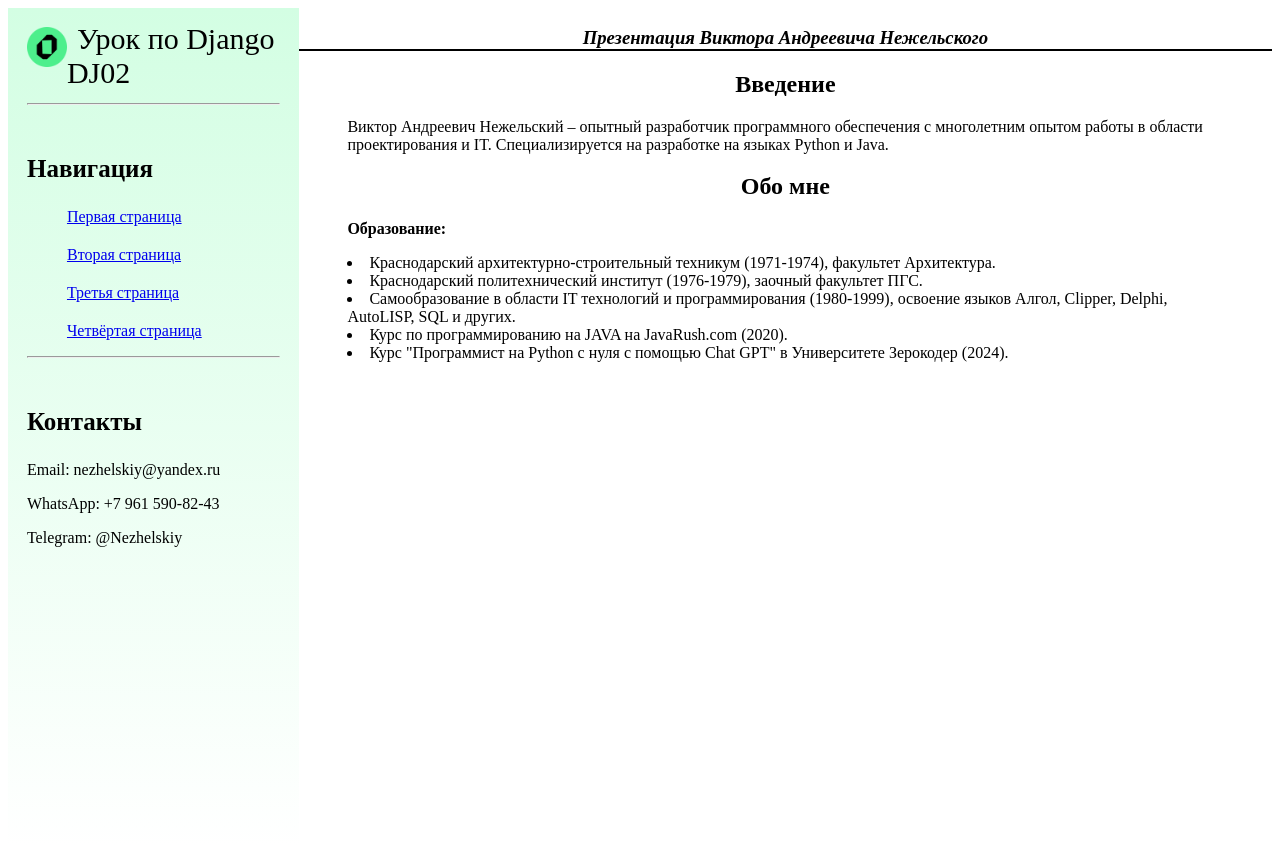
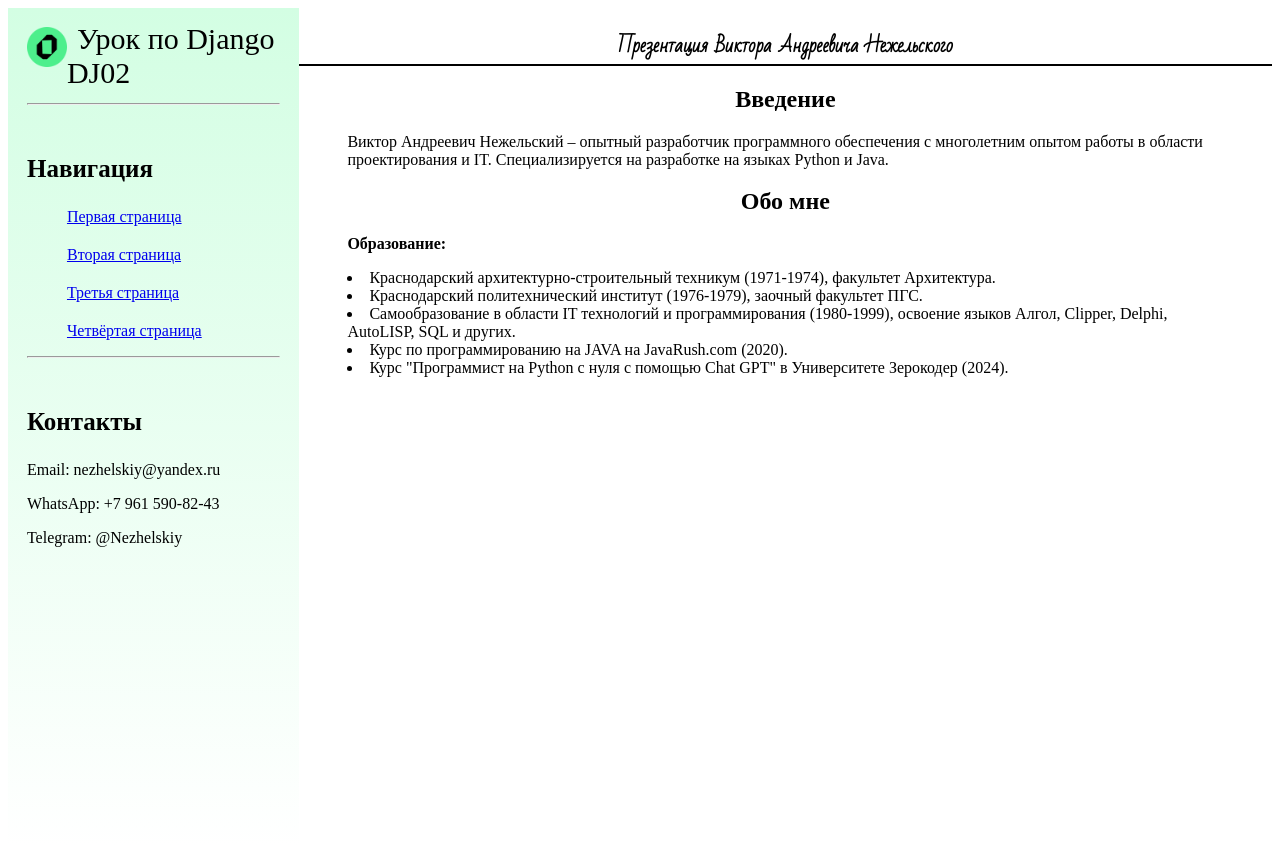
Before and after one commit to NezhelskiyViktor/Lesson_DJ02, a Django app: page / in a window 1280 px wide. Run offline with Django 5.2, Linux system fonts and the light colour scheme.

Commit message:
Загрузил доработанный main.css и новый шрифт

```diff
--- a/Project_DJ02/main/static/main/css/main.css
+++ b/Project_DJ02/main/static/main/css/main.css
@@ -1,3 +1,7 @@
+@font-face {
+    font-family: 'BadScript';
+    src: url('../fonts/BadScript-Regular.ttf') format('truetype');
+}
 aside {
     float: left;
     width: 20%;
@@ -39,7 +43,7 @@ main {
     overflow: auto;
 }
 #underline {
-    font-style: italic;
+    font-family: 'BadScript', cursive;
     border-bottom: 2px solid #000;
 }
 main .list {
```
Also changed, not shown: Project_DJ02/main/static/main/fonts/BadScript-Regular.ttf (added).
